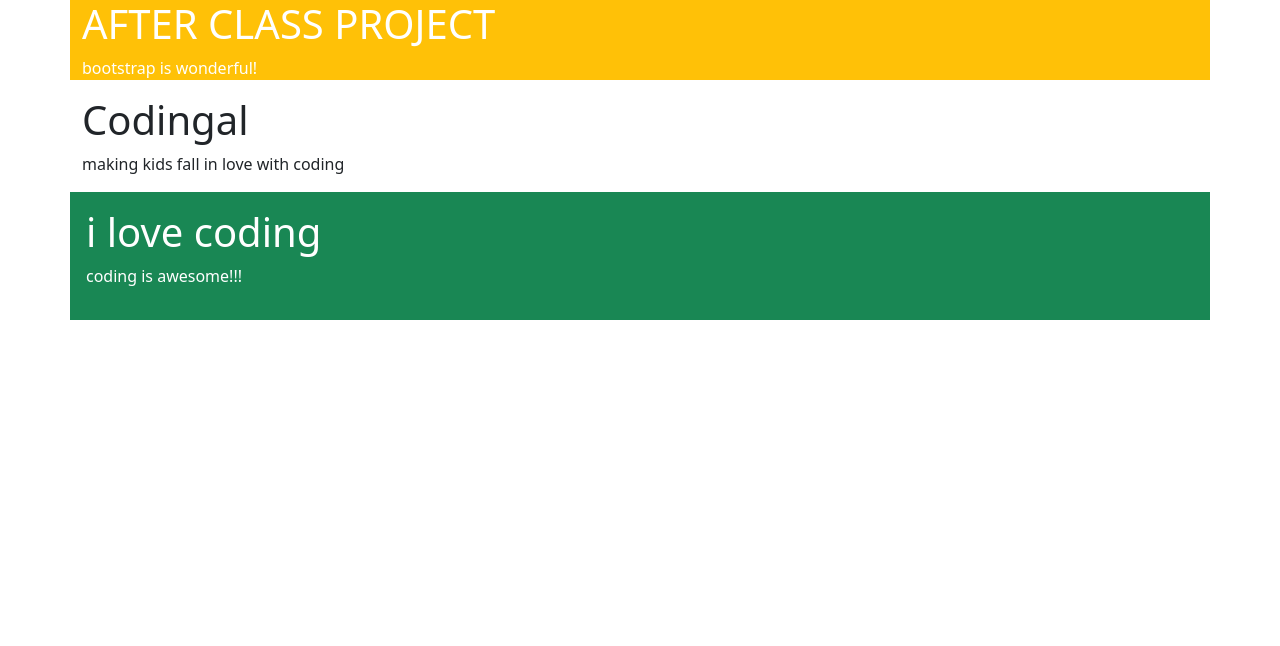
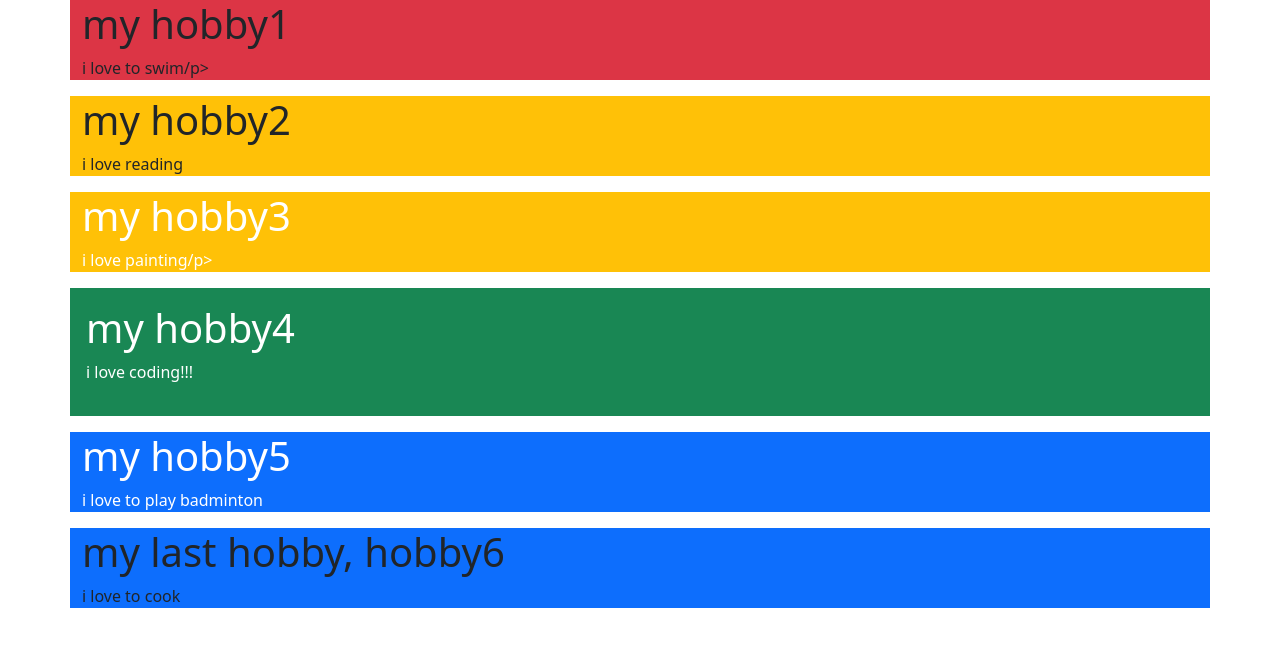
Before and after one commit to mrgargate04-art/Activities, a plain HTML site: page afterclass8/container.html in a window 1280 px wide. Drawn offline with nearby package versions, Linux system fonts and the light colour scheme.

Commit message:
border margin afterclass

```diff
--- a/afterclass8/container.html
+++ b/afterclass8/container.html
@@ -7,16 +7,31 @@
     <title>lines and borders</title>
 </head>
 <body>
-    <div class="container p-3500 border-15px solid black bg-warning text-white">
-        <h1>AFTER CLASS PROJECT</h1>
-        <P>bootstrap is wonderful!</P>
+    <div class="container p-3000 bg-danger text-black">
+    <h1>my hobby1</h1>
+    <p>i love to swim/p>
     </div>
-    <div class="container p-3000 bg-white text-blue">
-    <h1>Codingal</h1>
-    <p>making kids fall in love with coding</p>
+    <div class="container p-3500 border-15px solid black bg-warning text-black">
+        <h1>my hobby2</h1>
+        <P>i love reading</P>
+    </div>
+    <div class="container p-3000  bg-warning text-white">
+    <h1>my hobby3</h1>
+    <p>i love painting/p>
     </div>
     <div class="container p-3 my-3 bg-success text-white">
-        <h1>i love coding</h1><p> coding is awesome!!!</p>
-    </div>
+        <h1>my hobby4</h1>
+        <p> i love coding!!!</p>
+       </div>
+        <div class="container p-3000 bg-primary text-white">
+            <h1> my hobby5</h1>
+            <p> i love to play badminton</p>
+
+        </div>
+        <div class="container p-3000 bg-primary text-black">
+            <h1> my last hobby, hobby6</h1>
+            <p>i love to cook</p>
+        </div>
+
 </body>
 </html>
```
